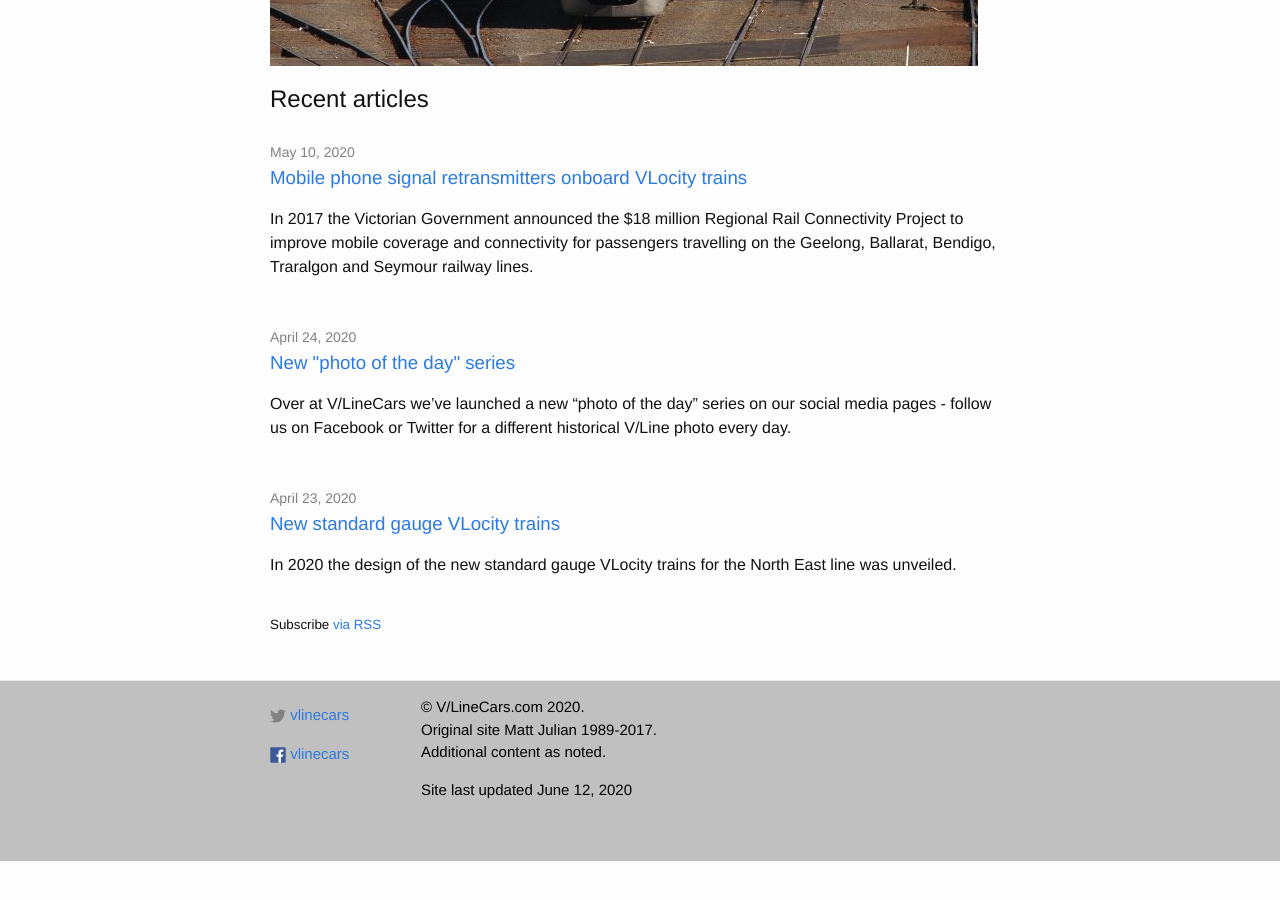
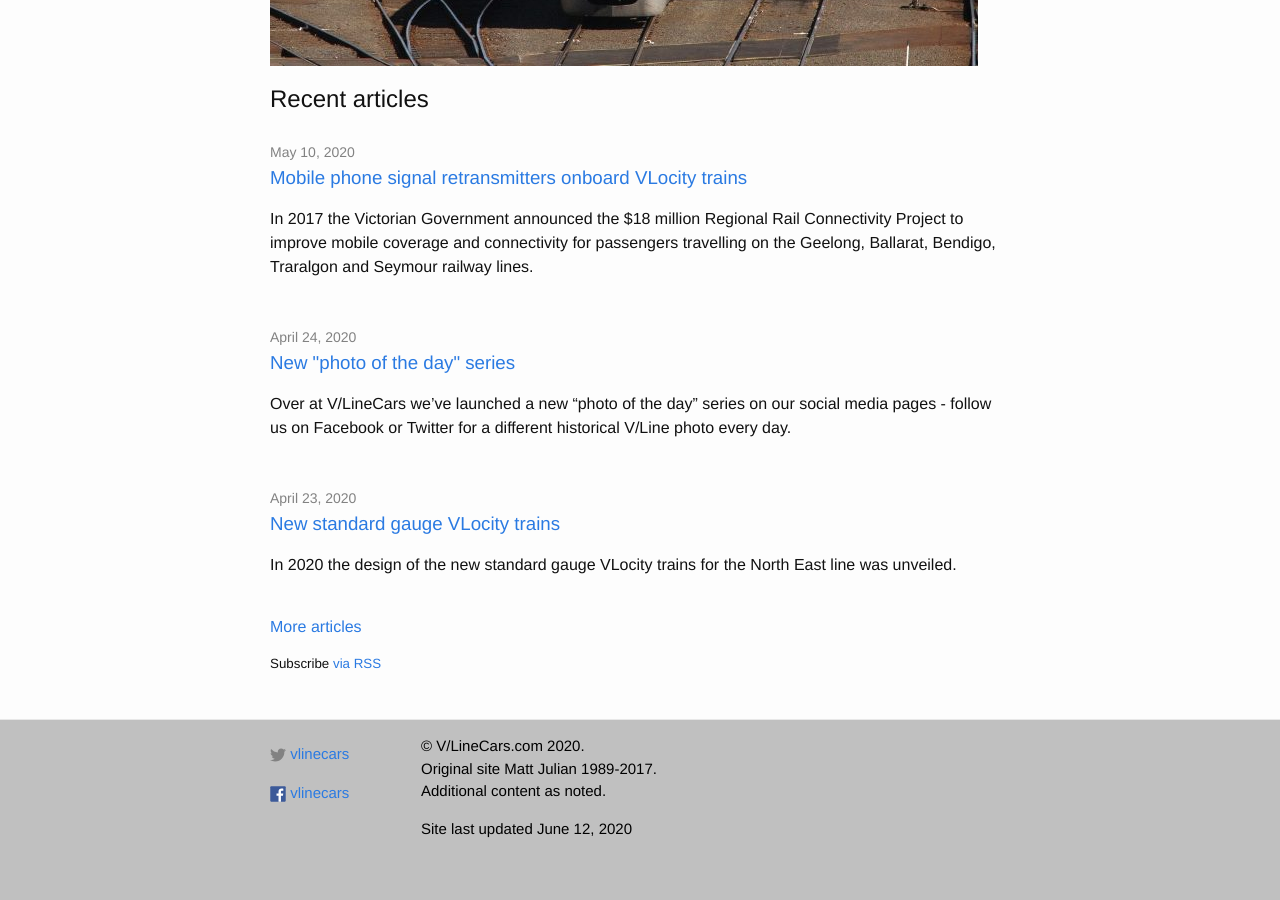
Before and after one commit to vlinecars/vlinecars.github.io, a Jekyll site: the page built from index.md, in a window 1280 px wide and 900 px high, scrolled down 670 px. Built offline with Jekyll 4.4.1, drawn with Linux system fonts in a browser that asks for light colours; before the commit the page ends 1531 px from its top, so only the background shows below that.

Commit message:
Add front page link to 'more articles'

```diff
--- a/index.md
+++ b/index.md
@@ -29,6 +29,8 @@ exclude: true
     {% endfor %}
   </ul>
 
+  <p><a href="{{ "/articles/" | prepend: site.baseurl }}">More articles</a></p>
+
   <p class="rss-subscribe">Subscribe <a href="{{ "/feed.xml" | prepend: site.baseurl }}">via RSS</a></p>
 
 </div>
```
